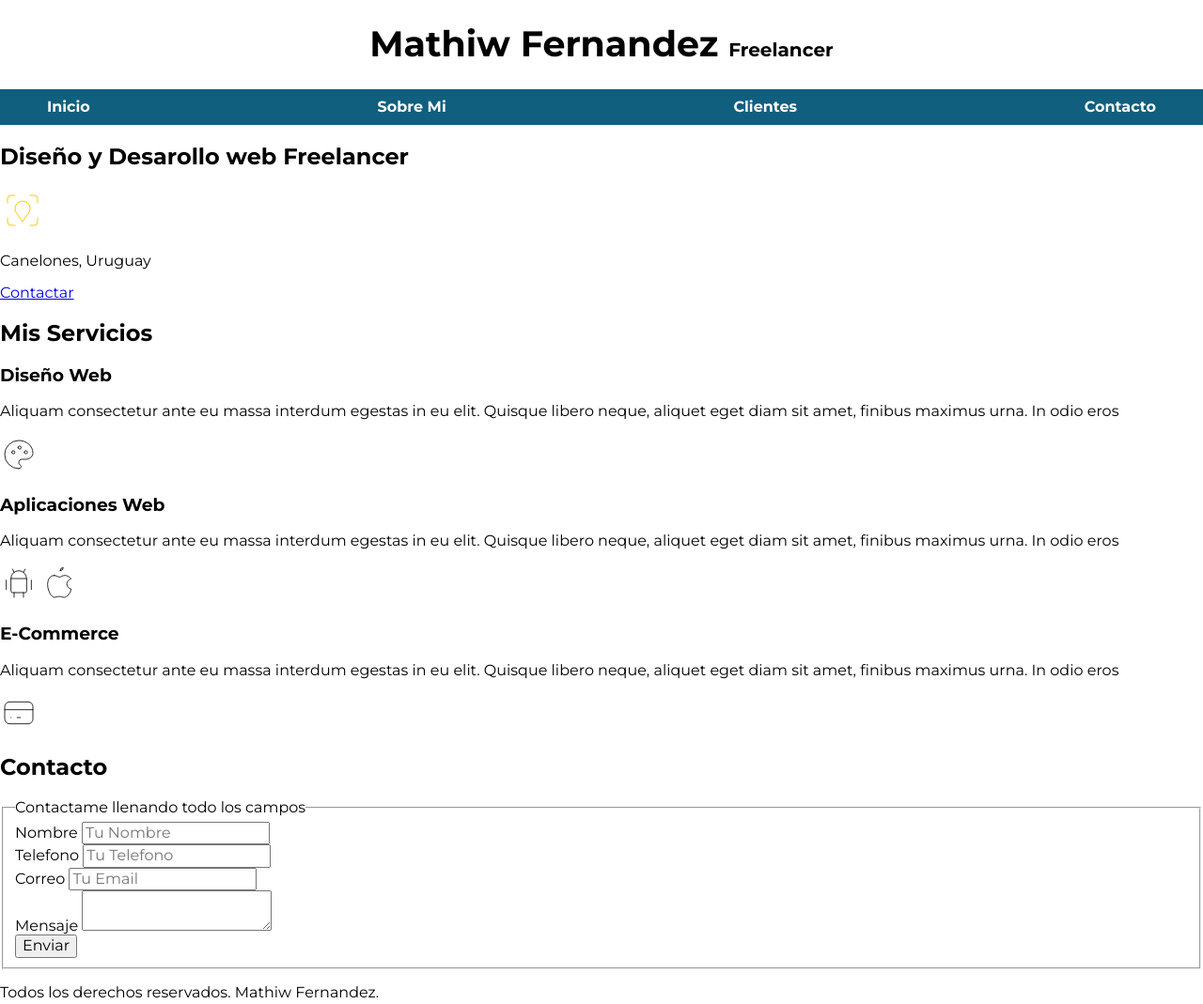
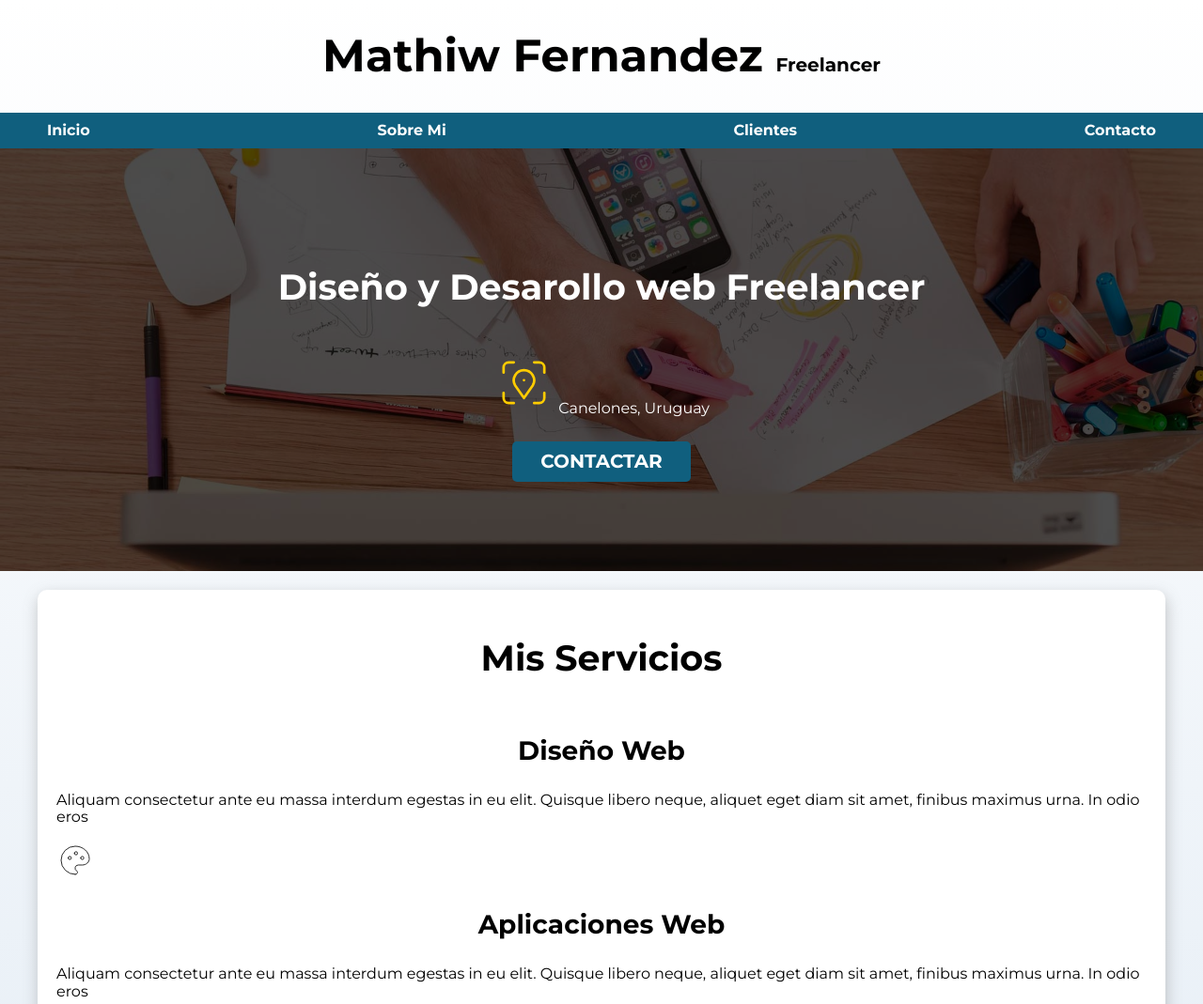
Before and after one commit to Mathiw88/Sitio-Freelance, a plain HTML site: page index.html in a window 1280 px wide. Shown: the top 1069 px of the page at 94% size. Drawn offline with Linux system fonts and the light colour scheme.

Commit message:
Degradado, Sobmbras y boton

```diff
--- a/css/style.css
+++ b/css/style.css
@@ -4,33 +4,92 @@
      --primario: #FFC107;
      --secundario: #105f7e;
      --gris: #757575;
+     --grisclaro: #DFE9F3
+ }
 
- }
+ /*Globales*/
 
  html {
      font-size: 62.5%;
+     box-sizing: border-box;
+ }
+
+
+ *,
+ *:before,
+ *:after {
+     box-sizing: inherit;
  }
 
  body {
      font-family: "Montserrat", sans-serif;
-     font-size: 16px
-         /* 1rem = 10px*/
- }
-
- .titulo {
-     text-align: center;
-     font-size: 3.8rem;
-     font-family: "Montserrat", sans-serif;
- }
-
- .titulo span {
-     font-size: 2rem;
+     /* Hack para Box Mode */
+     font-size: 16px;
+     /* 10rem = 1px*/
+     background-image: linear-gradient(to top, var(--grisclaro) 0%, var(--blanco) 100%);
+     /* Degradado de abajo a arriba*/
  }
 
  .contenedor {
      max-width: 120rem;
      margin: 0 auto;
  }
+
+ .boton {
+     background-color: var(--secundario);
+     color: var(--blanco);
+     padding: 1rem 3rem;
+     margin-top: 1rem;
+     font-size: 2rem;
+     text-decoration: none;
+     text-transform: uppercase;
+     font-weight: bold;
+     border-radius: .5rem;
+     width: 90%;
+     text-align: center
+ }
+
+ @media (min-width:768px) {
+     .boton {
+         width: auto;
+     }
+ }
+
+ .sombra {
+     box-shadow: 1px 6px 16px 0px rgba(117, 117, 117, 0.41);
+     background-color: var(--blanco);
+     padding: 2rem;
+     border-radius: 1rem;
+
+ }
+
+ /*Tipografias*/
+
+ h1 {
+     font-size: 4.8rem;
+ }
+
+ h2 {
+     font-size: 3.8rem;
+ }
+
+ h3 {
+     font-size: 2.8rem;
+ }
+
+ h1,
+ h2,
+ h3 {
+     text-align: center;
+ }
+
+ /*Titulos*/
+
+ .titulo span {
+     font-size: 2rem;
+ }
+
+ /*Navegacion Principal*/
 
  .nav-bg {
      background-color: var(--secundario);
@@ -64,3 +123,42 @@
      background-color: var(--primario);
      color: var(--oscuro);
  }
+
+ /*Hero*/
+
+ .hero {
+     background-image: url(../img/hero.jpg);
+     background-repeat: no-repeat;
+     background-size: cover;
+     height: 450px;
+     position: relative;
+     margin-bottom: 2rem;
+ }
+
+ .contenido-hero {
+     position: absolute;
+     background-color: rgba(0, 0, 0, .7);
+     /*Color Degradado*/
+     height: 100%;
+     width: 100%;
+     /**alinear horizontalmente y verticalmente **/
+     display: flex;
+     flex-direction: column;
+     align-items: center;
+     justify-content: center;
+ }
+
+ .contenido-hero h2,
+ .contenido-hero {
+     color: var(--blanco)
+ }
+
+ .ubicacion {
+     display: flex;
+     align-items: flex-end;
+ }
+
+ /* Servicios*/
+ .servicios {
+     display: grid;
+ }
--- a/index.html
+++ b/index.html
@@ -16,9 +16,12 @@
 
 <body>
   <header>
+
     <h1 class="titulo"> Mathiw Fernandez
       <span>Freelancer</span>
     </h1>
+
+
   </header>
 
   <div class="nav-bg">
@@ -30,12 +33,14 @@
       <a href="#">Contacto</a>
     </nav>
   </div>
-  <section>
-    <h2>Diseño y Desarollo web Freelancer</h2>
-    <p>
+  <section class="hero">
 
-      <svg xmlns="http://www.w3.org/2000/svg" width="48" height="48" viewBox="0 0 24 24" fill="none" stroke="#ffcc00"
-        stroke-width="0.5" stroke-linecap="round" stroke-linejoin="round">
+    <div class="contenido-hero">
+
+      <h2>Diseño y Desarollo web <span>Freelancer</span> </h2>
+      <div class="ubicacion">
+        <p> <svg xmlns="http://www.w3.org/2000/svg" width="65" height="65" viewBox="0 0 24 24" fill="none"
+            stroke="#ffcc00" stroke-width="1" stroke-linecap="round" stroke-linejoin="round">
             <path d="M4 8v-2a2 2 0 0 1 2 -2h2" />
             <path d="M4 16v2a2 2 0 0 0 2 2h2" />
             <path d="M16 4h2a2 2 0 0 1 2 2v2" />
@@ -43,17 +48,18 @@
             <path d="M12 11l0 .01" />
             <path d="M12 18l-3.5 -5a4 4 0 1 1 7 0l-3.5 5" />
           </svg>
+          Canelones, Uruguay</p>
+      </div> <!--Contenido-Hero-->
 
-    </p>
-    <p>Canelones, Uruguay</p>
 
-    <a href="#">Contactar</a>
+      <a class="boton" href="#">Contactar</a>
+    </div>
   </section>
 
 
-  <main>
+  <main class="contenedor sombra">
     <h2>Mis Servicios</h2>
-
+    <div class="servicios">
       <section>
         <h3>Diseño Web</h3>
         <p>Aliquam consectetur ante eu massa interdum egestas in eu elit.
@@ -115,7 +121,7 @@
         </svg>
 
       </section>
-
+    </div> <!--Cierre de clases servicios-->
   </main>
 
   <section>
@@ -160,9 +166,6 @@
   </footer>
 
 
-
-
-
 </body>
 
 </html>
```
Lines whose indentation alone changed are shown as unchanged.
